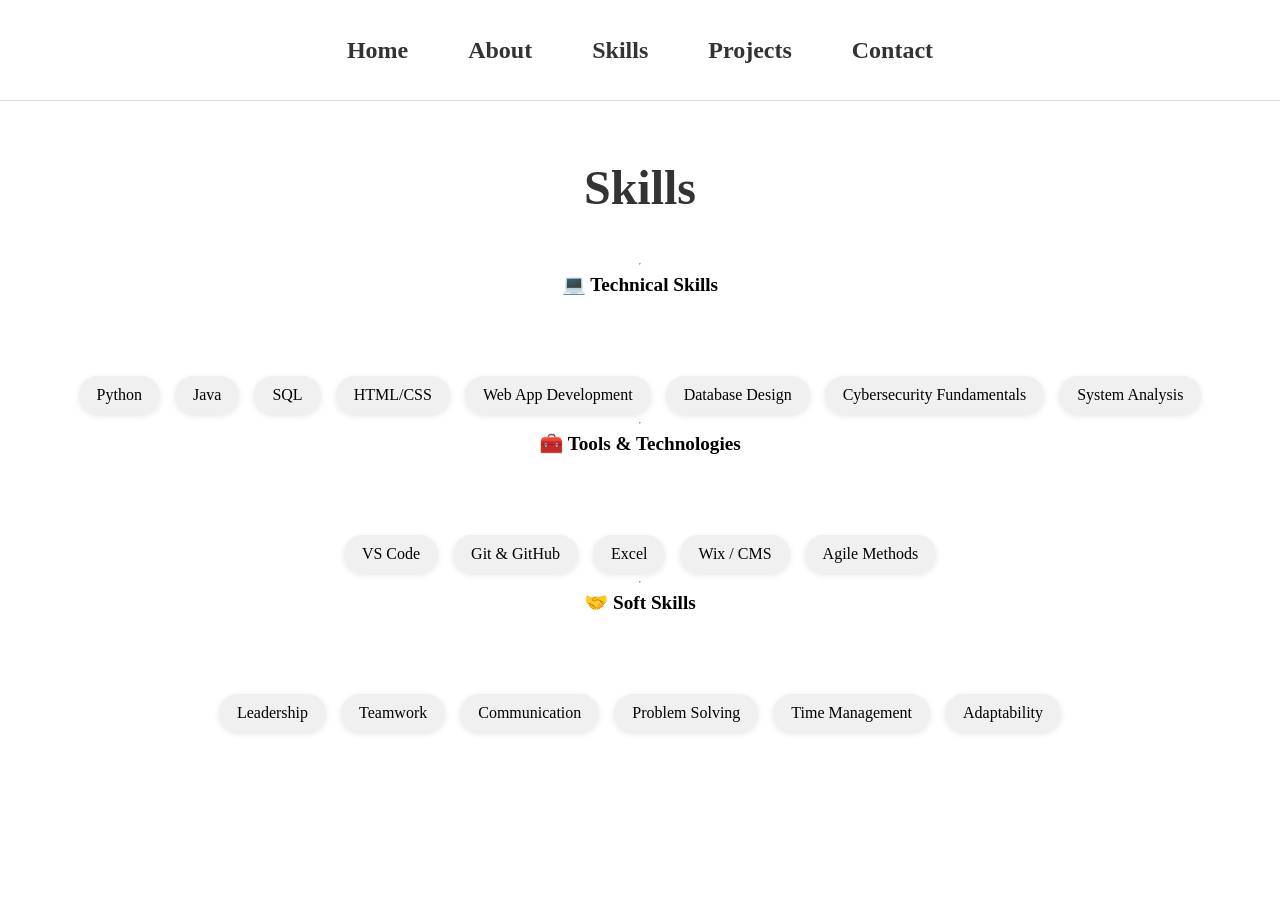
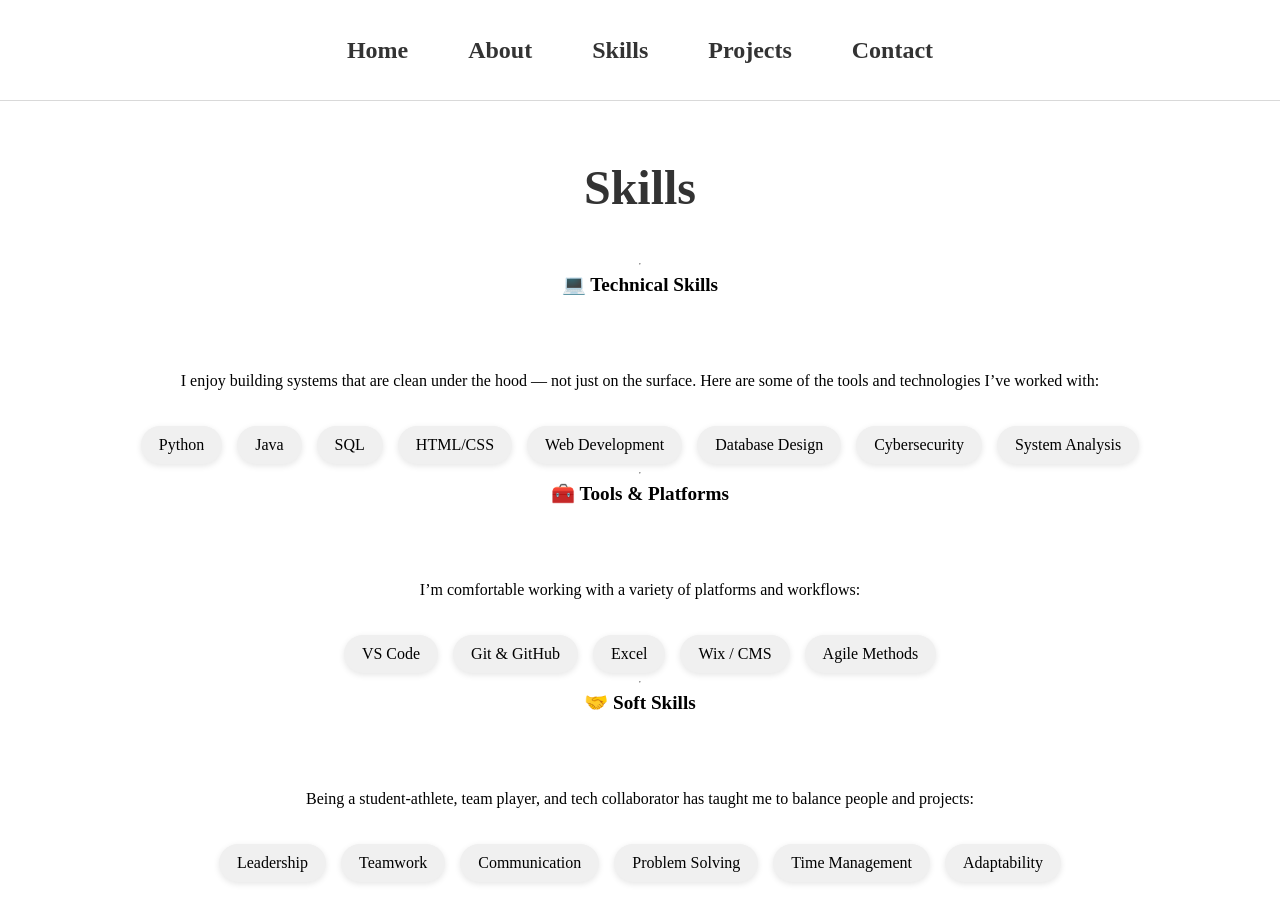
Before and after one commit to masontatafu/masontatafu.github.io, a Jekyll site: the page built from skills.md, in a window 1280 px wide. Built offline with Jekyll 4.4.1, drawn with Linux system fonts in a browser that asks for light colours.

Commit message:
Update skills.md

```diff
--- a/skills.md
+++ b/skills.md
@@ -11,21 +11,25 @@ layout: default
 ## 💻 Technical Skills
 {:.skills-section}
 
+I enjoy building systems that are clean under the hood — not just on the surface. Here are some of the tools and technologies I’ve worked with:
+
 <div class="skills-grid">
 <span class="skill-tag">Python</span>
 <span class="skill-tag">Java</span>
 <span class="skill-tag">SQL</span>
 <span class="skill-tag">HTML/CSS</span>
-<span class="skill-tag">Web App Development</span>
+<span class="skill-tag">Web Development</span>
 <span class="skill-tag">Database Design</span>
-<span class="skill-tag">Cybersecurity Fundamentals</span>
+<span class="skill-tag">Cybersecurity</span>
 <span class="skill-tag">System Analysis</span>
 </div>
 
 ---
 
-## 🧰 Tools & Technologies
+## 🧰 Tools & Platforms
 {:.skills-section}
+
+I’m comfortable working with a variety of platforms and workflows:
 
 <div class="skills-grid">
 <span class="skill-tag">VS Code</span>
@@ -40,6 +44,8 @@ layout: default
 ## 🤝 Soft Skills
 {:.skills-section}
 
+Being a student-athlete, team player, and tech collaborator has taught me to balance people and projects:
+
 <div class="skills-grid">
 <span class="skill-tag">Leadership</span>
 <span class="skill-tag">Teamwork</span>
```
